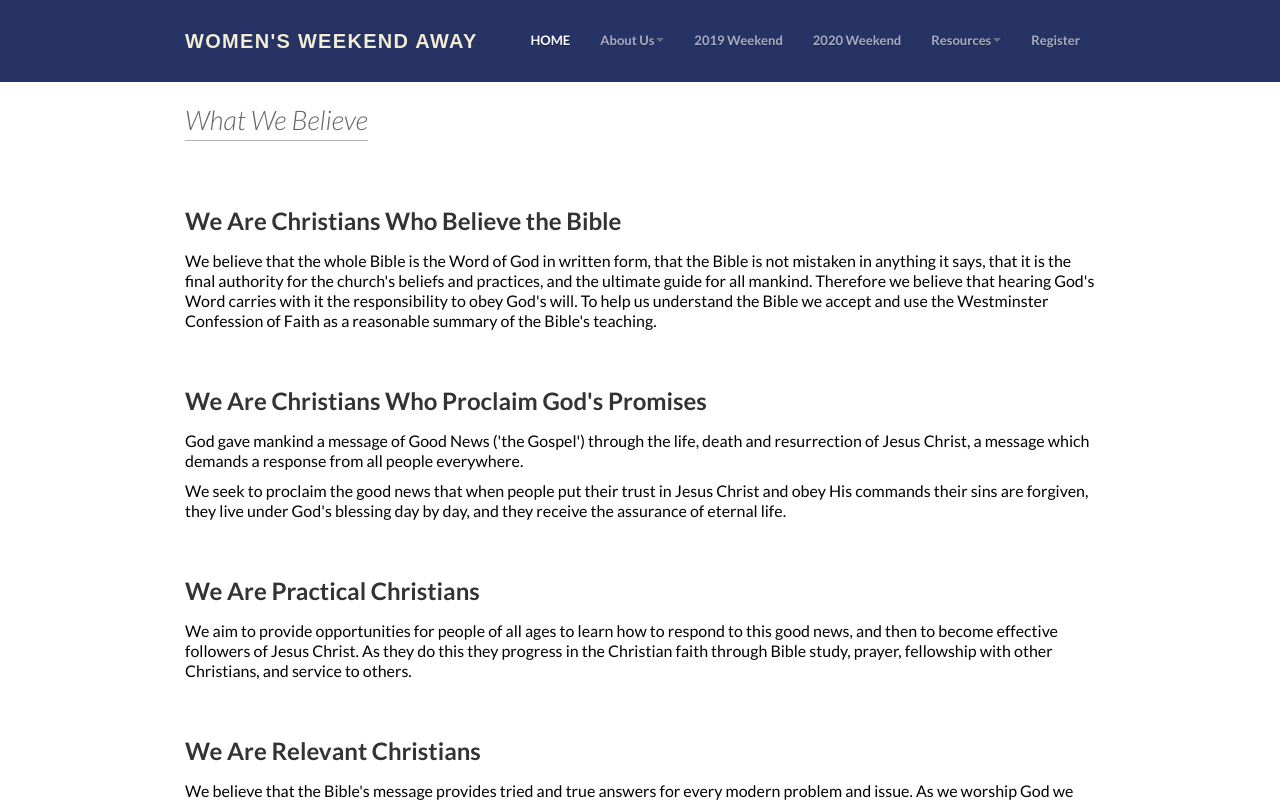
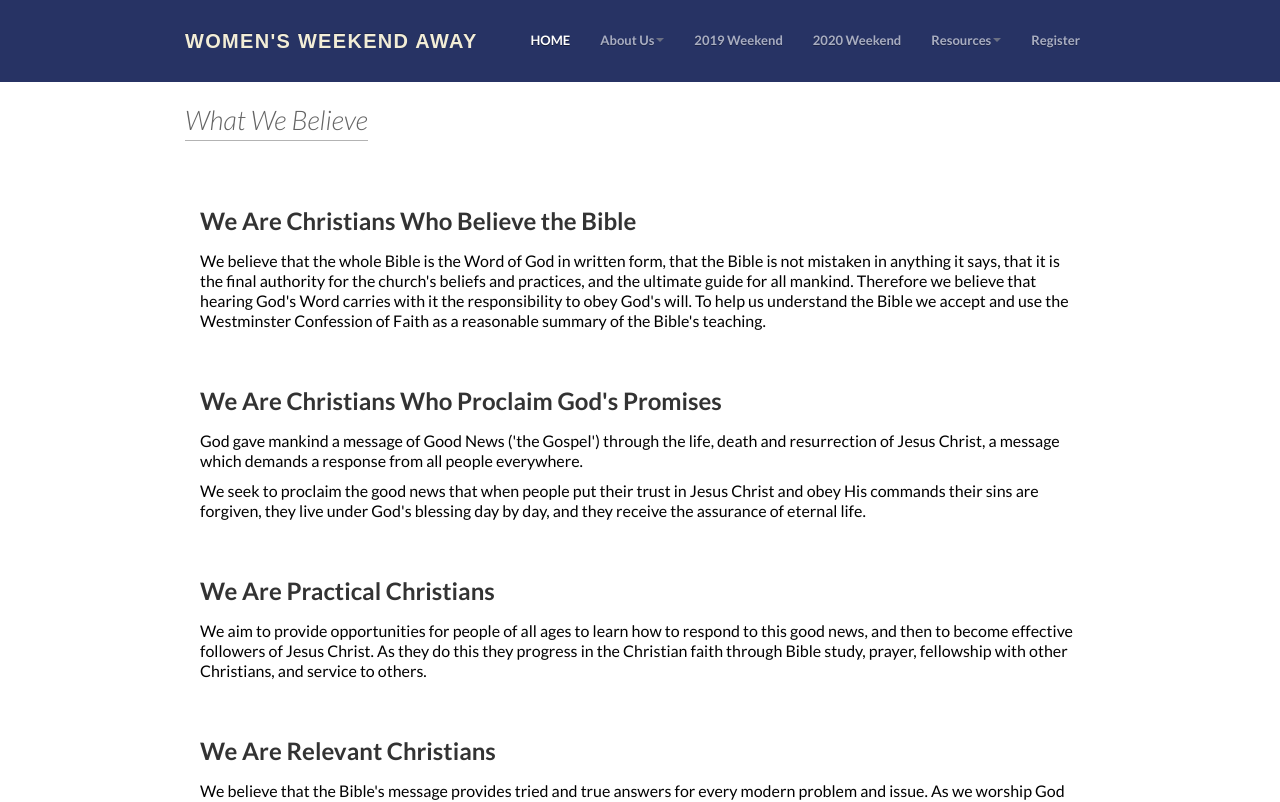
Before and after one commit to NewFrontDoor/wwa.ministry.net.au, a React (Create React App) app: page /WhatWeBelieve in a window 1280 px wide. Shown: the top 802 px of the page. Built offline with nearby package versions, Linux system fonts and the light colour scheme.

Commit message:
putting in col

```diff
--- a/src/components/pages/AboutUs/WhatWeBelieve.js
+++ b/src/components/pages/AboutUs/WhatWeBelieve.js
@@ -8,7 +8,7 @@ export default () => (
         <div className="section_header">
             <h3>What We Believe</h3>
         </div>
-
+        <div className="col-md-12">
             <h3>We Are Christians Who Believe the Bible</h3>
             <p>
                 We believe that the whole Bible is the Word of God in written form, that the Bible is not mistaken in anything it says, that it is the final authority for the church's beliefs and practices, and the ultimate guide for all mankind. Therefore we believe that hearing God's Word carries with it the responsibility to obey God's will. To help us understand the Bible we accept and use the Westminster Confession of Faith as a reasonable summary of the Bible's teaching.
@@ -40,5 +40,6 @@ export default () => (
             <br />
 
             <p style={{ fontSize: "14px" }}>(From the <a href="http://pctas.org.au/" target="_blank" rel="noreferrer noopener">Statement of belief from Presbyterian of Tasmania</a>)</p>
+        </div>
     </section>
 )
```
Lines whose indentation alone changed are shown as unchanged.
